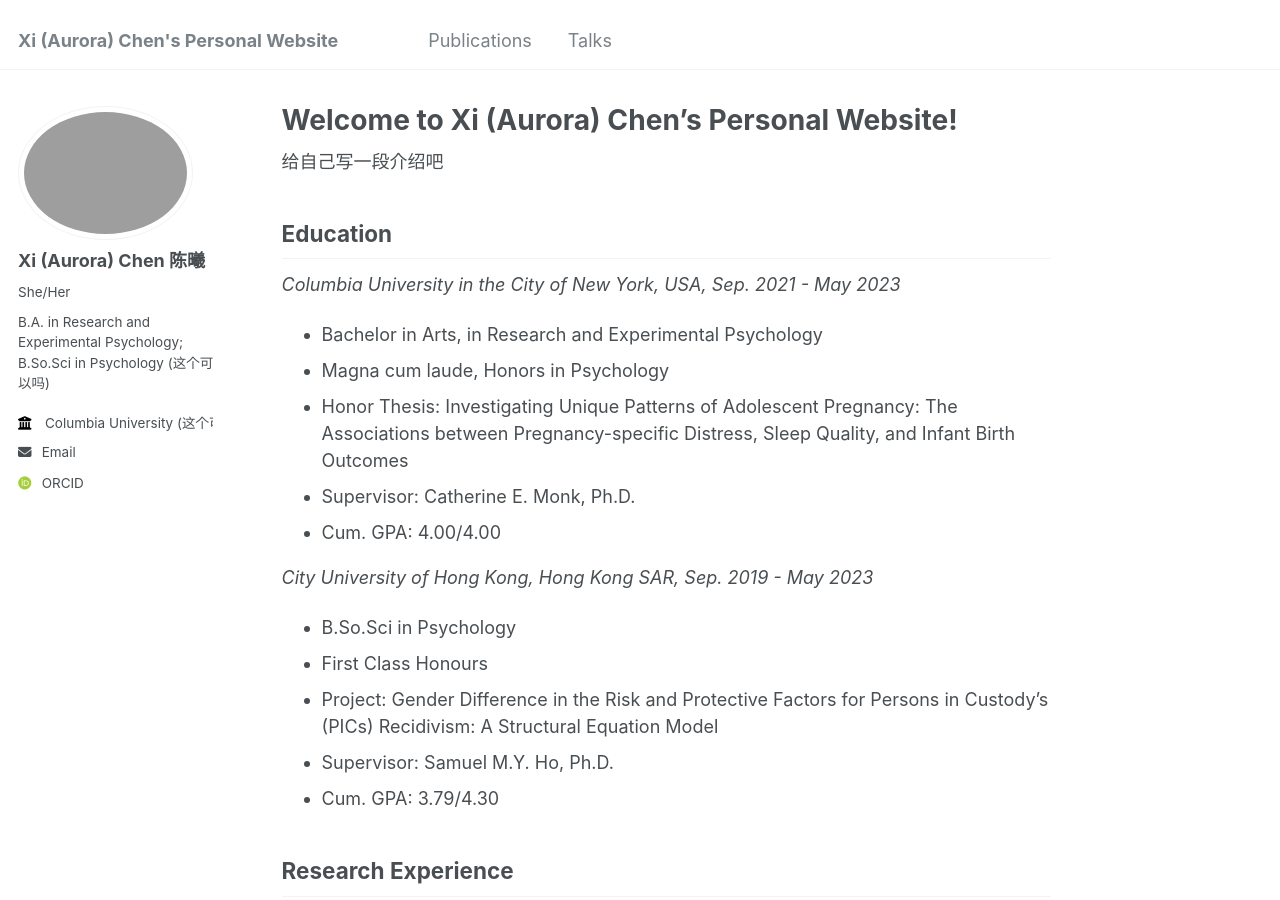
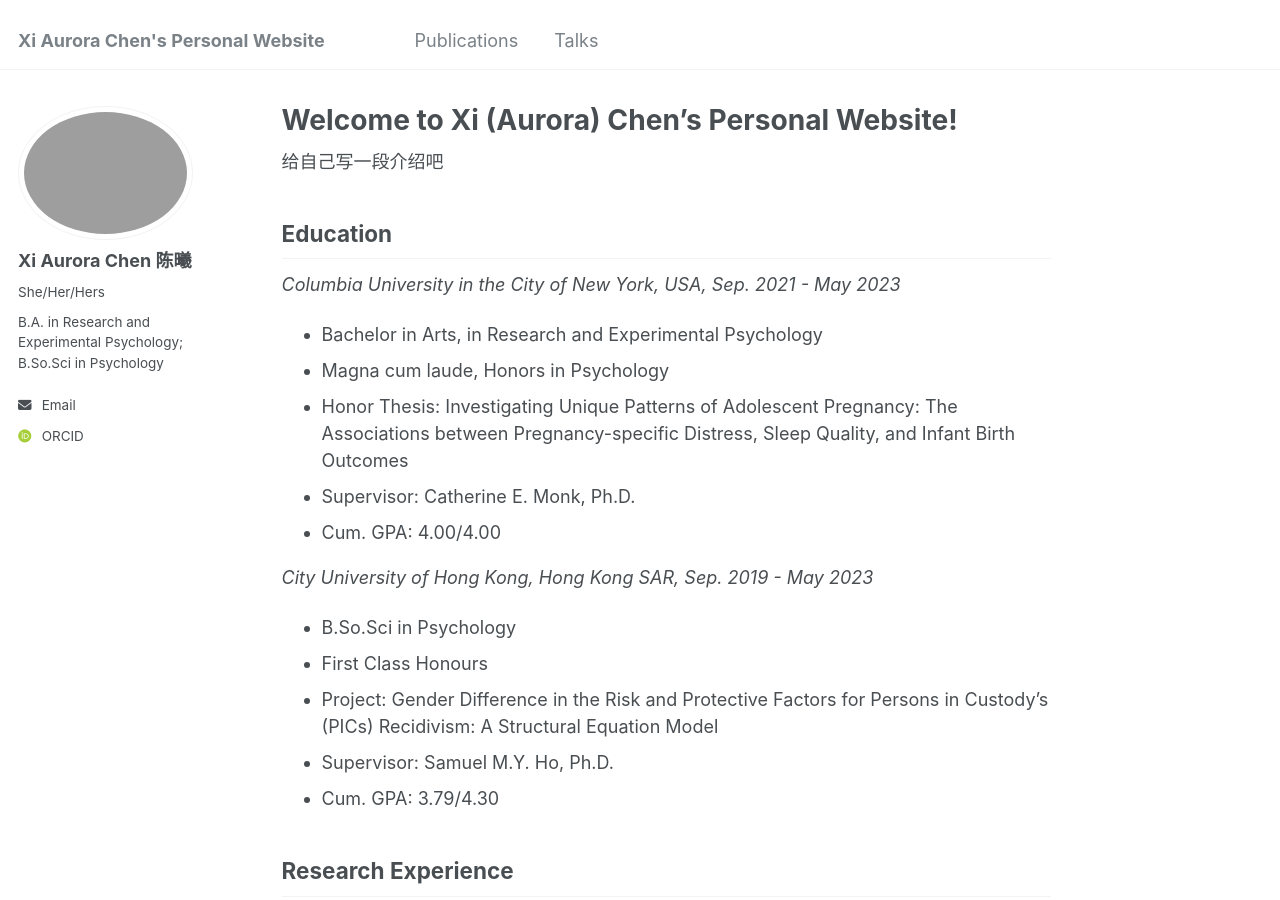
Before and after one commit to xixichen002/xixichen002.github.io, a Jekyll site: the page built from _pages/about.md, in a window 1280 px wide and 900 px high. Built offline with Jekyll 4.4.1, drawn with Linux system fonts in a browser that asks for light colours; some web fonts are replaced.

Commit message:
Update _config.yml

```diff
--- a/_config.yml
+++ b/_config.yml
@@ -8,7 +8,7 @@
 
 # Basic Site Settings
 locale                   : "en-US"
-title                    : "Xi (Aurora) Chen's Personal Website"
+title                    : "Xi Aurora Chen's Personal Website"
 title_separator          : "-"
 name                     : &name "Your Name"
 description              : &description "personal description"
@@ -22,11 +22,11 @@ repository               : "academicpages/academicpages.github.io"
 author:
   # Biographic information
   avatar           : "Xi Chen.jpg"
-  name             : "Xi (Aurora) Chen 陈曦"
-  pronouns         : "She/Her"
-  bio              : "B.A. in Research and Experimental Psychology; B.So.Sci in Psychology (这个可以吗)"
+  name             : "Xi Aurora Chen 陈曦"
+  pronouns         : "She/Her/Hers"
+  bio              : "B.A. in Research and Experimental Psychology; B.So.Sci in Psychology"
   location         : #"Earth"
-  employer         : "Columbia University (这个可以吗)"
+  employer         : #"Columbia University (这个可以吗)"
   uri              : # URL
   email            : "c.xi@columbia.edu"
 
@@ -34,7 +34,7 @@ author:
   arxiv            : # URL - Update with the correct link to your profile
   googlescholar    : #"https://scholar.google.com/citations?user=PS_CX0AAAAAJ"
   impactstory      : # URL
-  orcid            : "http://orcid.org/yourorcidurl"
+  orcid            : "https://orcid.org/0009-0000-1034-3654"
   semantic         : # URL
   pubmed           : #"https://www.ncbi.nlm.nih.gov/pubmed/?term=john+snow"
   researchgate     : # URL
```
